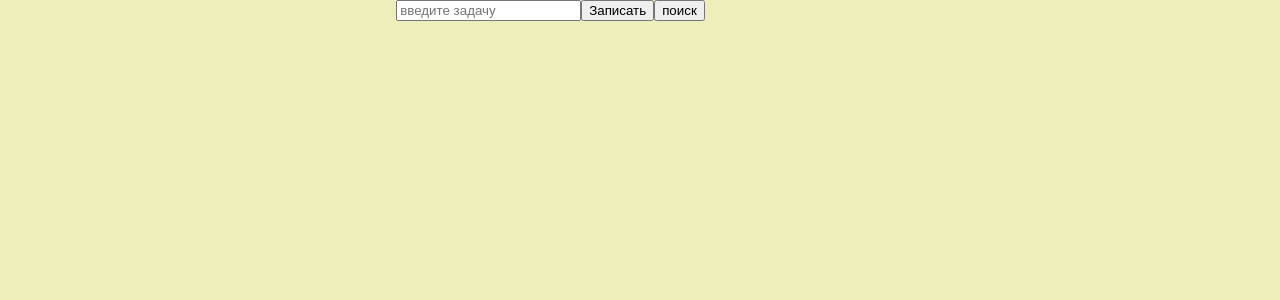
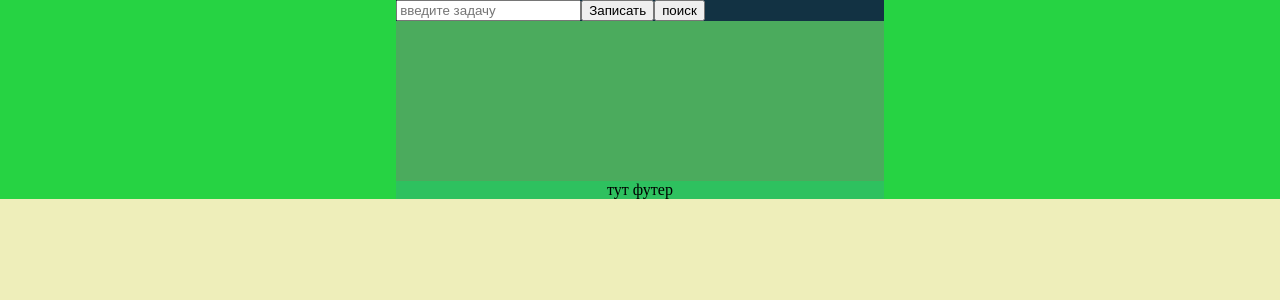
Before and after one commit to DevErmak/firsttodo, a React (Create React App) app: page / in a window 1280 px wide. Shown: the top 300 px of the page. Built offline with nearby package versions, Linux system fonts and the light colour scheme.

Commit message:
сохранил результаты

```diff
--- a/package.json
+++ b/package.json
@@ -34,5 +34,8 @@
       "last 1 firefox version",
       "last 1 safari version"
     ]
+  },
+  "devDependencies": {
+    "prettier": "^3.0.2"
   }
 }
--- a/src/components/Task/task.css
+++ b/src/components/Task/task.css
@@ -1,13 +1,10 @@
-.task{
-    display: flex;
-    width: 200px;
-    margin-top: 10px;
+.task {
 }
 
-.taskTitle{
-    margin-left: 10px;
+.taskTitle {
+  margin-left: 10px;
 }
 
-.close{
-    margin-left: auto;
+.close {
+  margin-left: 10px;
 }
--- a/src/components/Todoform/Todoform.jsx
+++ b/src/components/Todoform/Todoform.jsx
@@ -1,90 +1,116 @@
-import React, { useEffect, useState } from 'react'
-import './todoform.css'
-import Task from '../Task/Task'
-
-
+import React, { useEffect, useState } from 'react';
+import './todoform.css';
+import Task from '../Task/Task';
 
 export default function Todoform() {
+  const [tasks, setTasks] = useState(JSON.parse(localStorage.getItem('tasks')) || []);
 
-  const [tasks, setTasks] = useState(
-    JSON.parse(localStorage.getItem('tasks')) || []
-  )
+  const [inputTask, setInputTask] = useState('');
 
-  const [inputTask, setInputTask] = useState('')
+  const [foundTasks, setFoundTask] = useState([]);
 
-  const [foundTasks, setFoundTask] = useState([])
+  const [isSearch, setIsSearch] = useState(false);
 
-  const [isSearch, setIsSearch] = useState(false)
+  const [groupTasks, setGroupTasks] = useState([]);
 
-  const [groupTasks, setGroupTasks] = useState([])
+  const addTask = () => {
+    if (inputTask.trim() !== '') {
+      setTasks([...tasks, { id: Math.random(new Date()), title: inputTask, isComplited: false }]);
+      setInputTask('');
+      setFoundTask([]);
+      setIsSearch(false);
+    }
+  };
 
-
-
-
-  const addTask = () =>{
-    if(inputTask.trim() !== ''){
-      setTasks([...tasks, {id: Math.random(new Date()), title: inputTask, isComplited: false}])
-      setInputTask('')
-      setFoundTask([])
-      setIsSearch(false)
+  const addTaskEnter = (e) => {
+    if (e.code === 'Enter') {
+      addTask();
     }
-
-  }
-
-  const addTaskEnter = (e) =>{
-    if(e.code === 'Enter'){
-      addTask()
-    }
-  }
-
+  };
 
   const changeTodo = (id) => {
-    const copy = [...tasks]
-    const currentObjTask = copy.find(t => t.id === id)
-    currentObjTask.isComplited = !currentObjTask.isComplited
-    setTasks(copy)
-  }
+    const copy = [...tasks];
+    const currentObjTask = copy.find((t) => t.id === id);
+    currentObjTask.isComplited = !currentObjTask.isComplited;
+    setTasks(copy);
+  };
 
   const removeOneTask = (id) => {
-    setTasks([...tasks].filter(t => t.id !==id))
-    setFoundTask([...foundTasks].filter(t => t.id !==id))
-  }
+    setTasks([...tasks].filter((t) => t.id !== id));
+    setFoundTask([...foundTasks].filter((t) => t.id !== id));
+  };
 
-  const findTasks = () =>{
-    if(inputTask.trim() === '' || foundTasks === [] ){
-      setIsSearch (false)
+  const findTasks = () => {
+    if (inputTask.trim() === '' || foundTasks === []) {
+      setIsSearch(false);
+    } else {
+      setIsSearch(!isSearch);
     }
-    else {
-      setIsSearch (!isSearch)
-    }
-    setFoundTask([...tasks].filter(t => t.title === inputTask))
-  }
+    setFoundTask([...tasks].filter((t) => t.title === inputTask));
+  };
 
-  const removeGroupTasks = () =>{
-    setTasks([...tasks].filter(t => t.isComplited === false))
-    setFoundTask([...foundTasks].filter(t => t.isComplited === false))
-  }
+  const removeGroupTasks = () => {
+    setTasks([...tasks].filter((t) => t.isComplited === false));
+    setFoundTask([...foundTasks].filter((t) => t.isComplited === false));
+  };
 
-  useEffect(()=>{
-    localStorage.setItem('tasks', JSON.stringify(tasks))
-    setGroupTasks([...tasks].filter(t => t.isComplited === true))
-  },[tasks])
+  useEffect(() => {
+    localStorage.setItem('tasks', JSON.stringify(tasks));
+    setGroupTasks([...tasks].filter((t) => t.isComplited === true));
+  }, [tasks]);
+
+  console.log('---->', foundTasks);
 
   return (
     <>
-    <div className='todoform'>
-    <input value={inputTask} type='text' onKeyUpCapture={(e)=>addTaskEnter(e)}
-    placeholder='введите задачу'
-    onChange={(e)=>setInputTask(e.target.value)}></input>
-    <button onClick={()=>addTask()}>Записать</button>
-    <button onClick={()=>findTasks()}>{isSearch && inputTask.trim() !== '' ? "закрыть поиск" : "поиск"}</button>
-    <button onClick={()=>removeGroupTasks()}
-    style={{visibility: groupTasks.length > 1 ? null : 'hidden'  }}>удалить группу элементов</button>
-
-    { isSearch && inputTask.trim() !== '' ? foundTasks === [] ? console.log(isSearch): foundTasks.map(foundTask => <Task key={foundTask.id} task={foundTask} changeTodo={changeTodo} removeOneTask={removeOneTask}/>) :
-      tasks.map(task => <Task key={task.id} task={task} changeTodo={changeTodo} removeOneTask={removeOneTask}/>)}
-
-    </div>
+      <div className="todoform">
+        <div className="header">
+          <input
+            value={inputTask}
+            type="text"
+            onKeyUpCapture={(e) => addTaskEnter(e)}
+            placeholder="введите задачу"
+            onChange={(e) => setInputTask(e.target.value)}
+          ></input>
+          <button onClick={() => addTask()}>Записать</button>
+          <button onClick={() => findTasks()}>
+            {isSearch && inputTask.trim() !== '' ? 'закрыть поиск' : 'поиск'}
+          </button>
+          <button
+            onClick={() => removeGroupTasks()}
+            style={{ visibility: groupTasks.length > 1 ? null : 'hidden' }}
+          >
+            удалить группу элементов
+          </button>
+        </div>
+        <div className="navigate"></div>
+        <div className="content">
+          {isSearch && inputTask.trim() !== '' ? (
+            foundTasks.length === 0 ? (
+              <div>не найдено</div>
+            ) : (
+              foundTasks.map((foundTask) => (
+                <Task
+                  key={foundTask.id}
+                  task={foundTask}
+                  changeTodo={changeTodo}
+                  removeOneTask={removeOneTask}
+                />
+              ))
+            )
+          ) : (
+            tasks.map((task) => (
+              <Task
+                key={task.id}
+                task={task}
+                changeTodo={changeTodo}
+                removeOneTask={removeOneTask}
+              />
+            ))
+          )}
+        </div>
+        <div className="footer">тут футер</div>
+      </div>
     </>
-  )
+  );
 }
--- a/src/components/Todoform/todoform.css
+++ b/src/components/Todoform/todoform.css
@@ -1,5 +1,49 @@
-.todoform{
-    /* display: flex; */
-    /* width: 20px;
-    margin-top: 10px; */
+.todoform {
+  /* margin: 0;
+    display: flex;
+
+    min-width: 300px;
+    min-height: 0px;
+    background-color: #eeeeba; */
+  margin: 0;
+  display: grid;
+  grid-template-columns: 0em auto;
+  grid-template-rows: auto 10em auto;
+  overflow-y: scroll;
+  background-color: #26d343;
+  min-width: 100%;
+  min-height: 100%;
+  position: relative;
+  justify-content: center;
+  align-content: stretch;
+  text-align: center;
 }
+.header {
+  grid-row-start: 1;
+  grid-row-end: 1;
+  grid-column-start: 1;
+  grid-column-end: 3;
+  background-color: #123243;
+}
+.navigate {
+  grid-row-start: 2;
+  grid-row-end: 2;
+  grid-column-start: 1;
+  grid-column-end: 2;
+  background-color: #44324231;
+}
+.content {
+  overflow-y: scroll;
+  grid-row-start: 2;
+  grid-row-end: 2;
+  grid-column-start: 2;
+  grid-column-end: 3;
+  background-color: #e400c931;
+}
+.footer {
+  grid-row-start: 3;
+  grid-row-end: 3;
+  grid-column-start: 1;
+  grid-column-end: 3;
+  background-color: #4e72d431;
+}
--- a/src/index.css
+++ b/src/index.css
@@ -1,9 +1,5 @@
-body{
-    margin: 0;
-    display: flex;
-    text-align: center;
-    justify-content: center;
-    min-width: 300px;
-    min-height: 0px;
-    background-color: #eeeeba;
+body {
+  margin: 0;
+  padding: 0;
+  background-color: #eeeeba;
 }
```
Also changed, not shown: prettier.config.js (added, +9 -0 lines), 1 other file (tests, documents, lock files or other folders).
